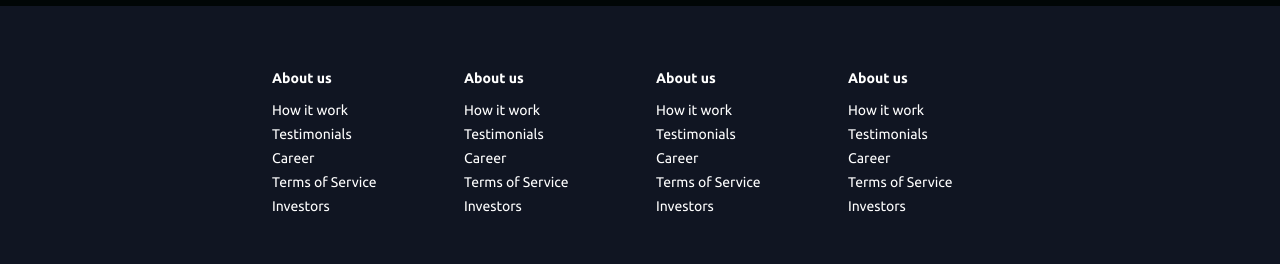
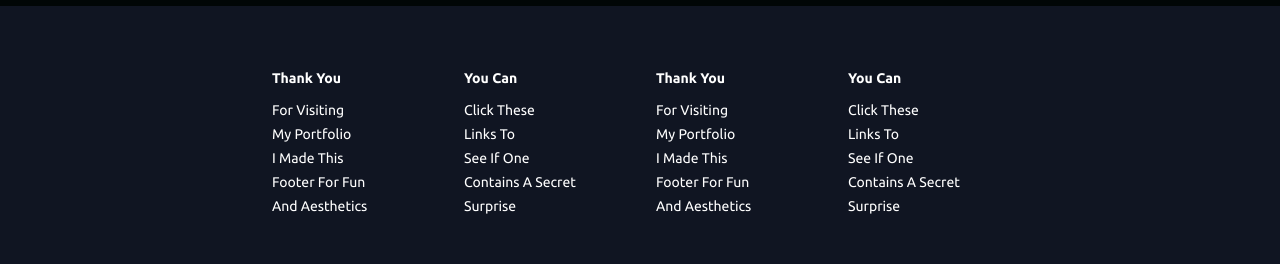
Before and after one commit to avinair108/react-portfo, a React (Create React App) app: page / in a window 1280 px wide. Shown: the part 4374-4638 px from the top of the page. Built offline with nearby package versions, Linux system fonts and the light colour scheme; a web font is replaced by a local one.

Commit message:
footer message

```diff
--- a/src/components/Footer/index.js
+++ b/src/components/Footer/index.js
@@ -24,38 +24,38 @@ const toggleHome = () => {
             <FooterLinksContainer>
                 <FooterLinksWrapper>
                     <FooterLinkItems>
-                        <FooterLinkTitle>About us</FooterLinkTitle>
-                            <FooterLink to="/">How it work</FooterLink>
-                            <FooterLink to="/">Testimonials</FooterLink>
-                            <FooterLink to="/">Career</FooterLink>
-                            <FooterLink to="/">Terms of Service</FooterLink>
-                            <FooterLink to="/">Investors</FooterLink>
+                        <FooterLinkTitle>Thank You</FooterLinkTitle>
+                            <FooterLink to="/">For Visiting</FooterLink>
+                            <FooterLink to="/">My Portfolio</FooterLink>
+                            <FooterLink to="/">I Made This</FooterLink>
+                            <FooterLink to="/">Footer For Fun</FooterLink>
+                            <FooterLink to="/">And Aesthetics</FooterLink>
                     </FooterLinkItems>
                     <FooterLinkItems>
-                        <FooterLinkTitle>About us</FooterLinkTitle>
-                            <FooterLink to="/">How it work</FooterLink>
-                            <FooterLink to="/">Testimonials</FooterLink>
-                            <FooterLink to="/">Career</FooterLink>
-                            <FooterLink to="/">Terms of Service</FooterLink>
-                            <FooterLink to="/">Investors</FooterLink>
+                        <FooterLinkTitle>You Can</FooterLinkTitle>
+                            <FooterLink to="/">Click These</FooterLink>
+                            <FooterLink to="/">Links To</FooterLink>
+                            <FooterLink to="/">See If One</FooterLink>
+                            <FooterLink to="/">Contains A Secret</FooterLink>
+                            <FooterLink to="/">Surprise</FooterLink>
                     </FooterLinkItems>
                 </FooterLinksWrapper>
                 <FooterLinksWrapper>
-                    <FooterLinkItems>
-                        <FooterLinkTitle>About us</FooterLinkTitle>
-                            <FooterLink to="/">How it work</FooterLink>
-                            <FooterLink to="/">Testimonials</FooterLink>
-                            <FooterLink to="/">Career</FooterLink>
-                            <FooterLink to="/">Terms of Service</FooterLink>
-                            <FooterLink to="/">Investors</FooterLink>
+                <FooterLinkItems>
+                        <FooterLinkTitle>Thank You</FooterLinkTitle>
+                            <FooterLink to="/">For Visiting</FooterLink>
+                            <FooterLink to="/">My Portfolio</FooterLink>
+                            <FooterLink to="/">I Made This</FooterLink>
+                            <FooterLink to="/">Footer For Fun</FooterLink>
+                            <FooterLink to="/">And Aesthetics</FooterLink>
                     </FooterLinkItems>
                     <FooterLinkItems>
-                        <FooterLinkTitle>About us</FooterLinkTitle>
-                            <FooterLink to="/">How it work</FooterLink>
-                            <FooterLink to="/">Testimonials</FooterLink>
-                            <FooterLink to="/">Career</FooterLink>
-                            <FooterLink to="/">Terms of Service</FooterLink>
-                            <FooterLink to="/">Investors</FooterLink>
+                        <FooterLinkTitle>You Can</FooterLinkTitle>
+                            <FooterLink to="/">Click These</FooterLink>
+                            <FooterLink to="/">Links To</FooterLink>
+                            <FooterLink to="/">See If One</FooterLink>
+                            <FooterLink to="/">Contains A Secret</FooterLink>
+                            <FooterLink to="/">Surprise</FooterLink>
                     </FooterLinkItems>
                 </FooterLinksWrapper>
             </FooterLinksContainer>
```
